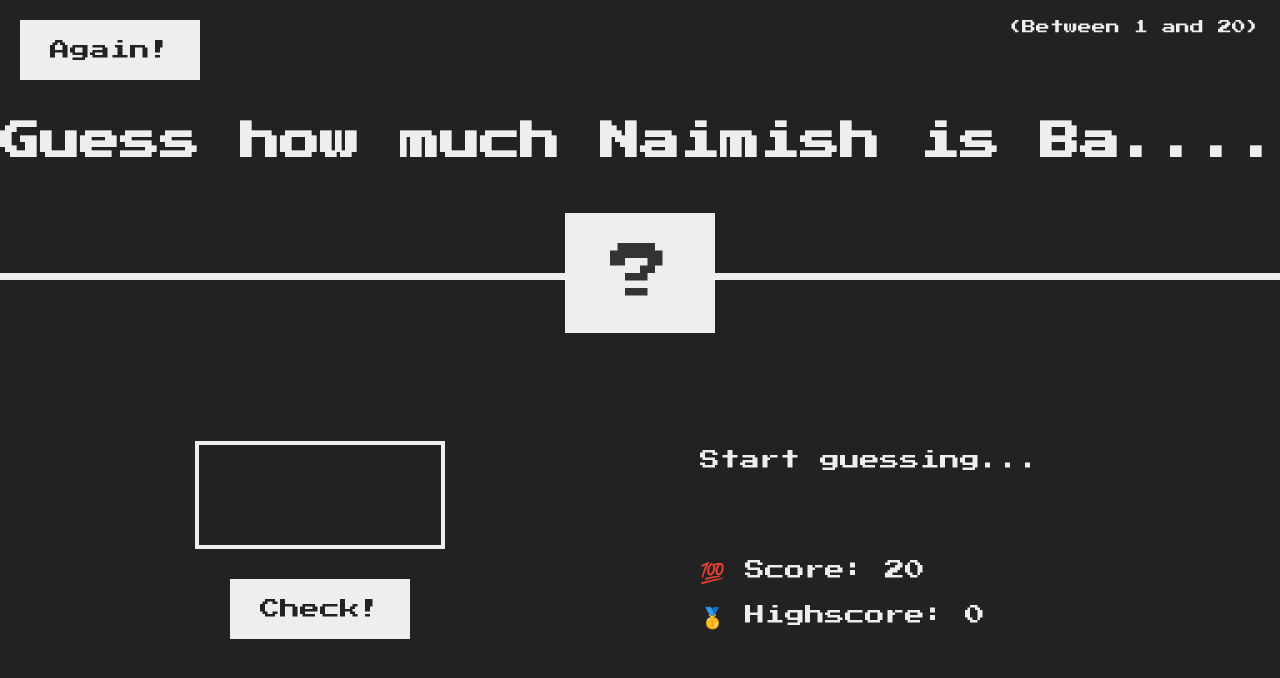
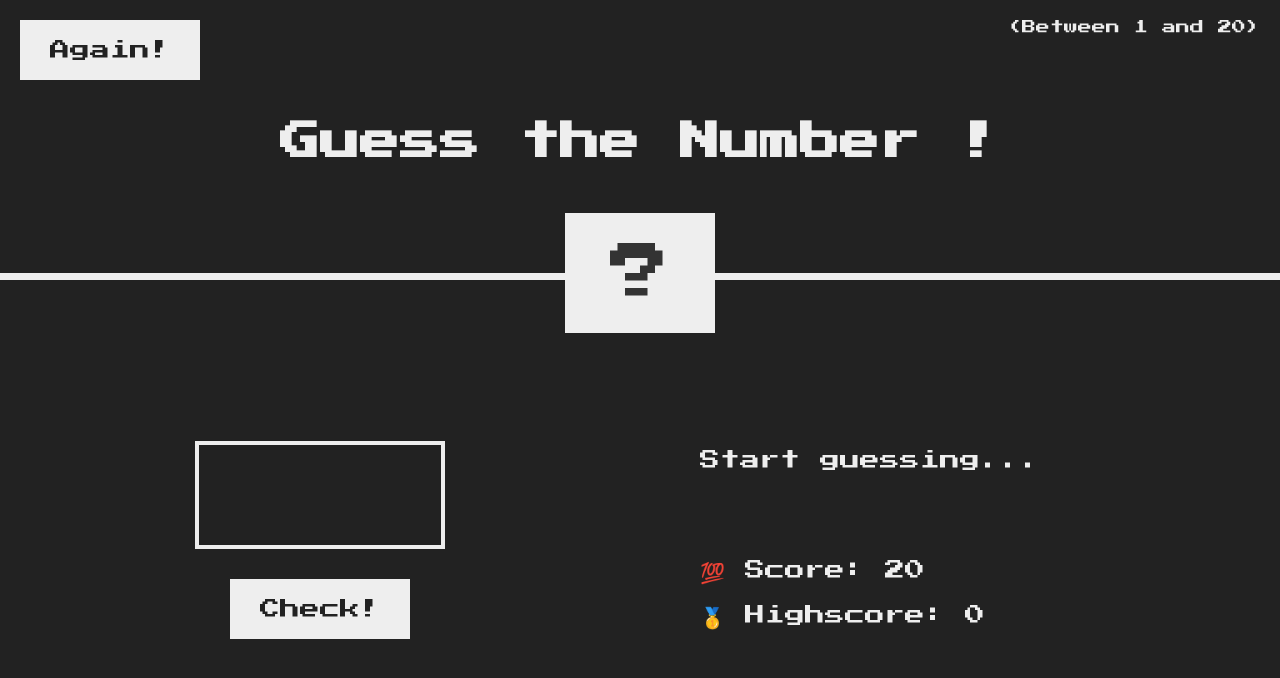
Before and after one commit to itsmesuraj20/Learning-Javascript-, a plain HTML site: page index.html in a window 1280 px wide. Drawn offline with Linux system fonts and the light colour scheme.

```diff
--- a/index.html
+++ b/index.html
@@ -13,7 +13,7 @@
 
 <body>
     <header>
-        <h1>Guess how much Naimish is Ba....</h1>
+        <h1>Guess the Number !</h1>
         <p class="between">(Between 1 and 20)</p>
         <button class="btn again">Again!</button>
         <div class="number">?</div>
```
